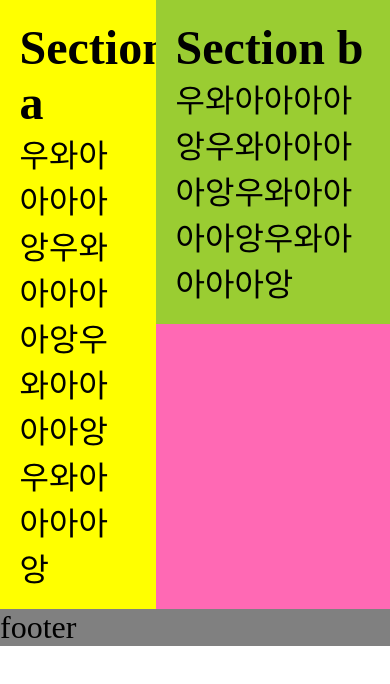
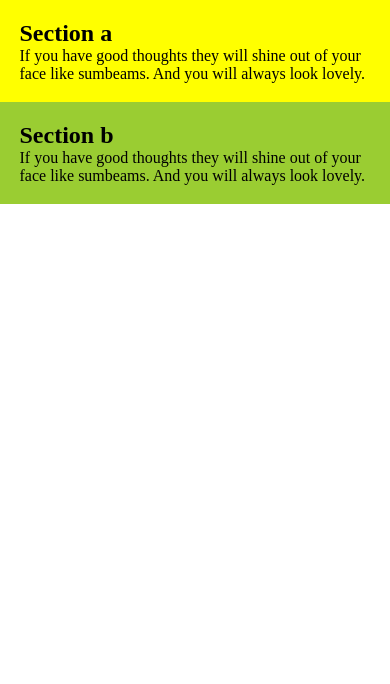
Before and after one commit to key921211/front_study, a plain HTML site: page 01.html in a window 390 px wide. Drawn offline with Linux system fonts and the light colour scheme.

Commit message:
반응형웹기초

```diff
--- a/01.html
+++ b/01.html
@@ -3,19 +3,20 @@
     <head>
         <title>CSS 레이아웃</title>
         <meta charset="UTF-8">
+        <!--모바일에서 화면최적화 3배확대-->
+        <meta name="viewport" content="width=device-width, initial-scale=1.0, maximum-scale=3.0">
         <link href="style.css" rel="stylesheet">
     </head>
     <body>
         <div class="container">
             <section class="item item-a">
                 <h1>Section a</h1>
-                <p>우와아아아아앙우와아아아아앙우와아아아아앙우와아아아아앙</p>
+                <p>If you have good thoughts they will shine out of your face like sumbeams. And you will always look lovely.</p>
             </section>
             <section class="item item-b">
                 <h1>Section b</h1>
-                <p>우와아아아아앙우와아아아아앙우와아아아아앙우와아아아아앙</p>
+                <p>If you have good thoughts they will shine out of your face like sumbeams. And you will always look lovely.</p>
             </section>
         </div>
-        <footer>footer</footer>
     </body>
 </html>
--- a/style.css
+++ b/style.css
@@ -1,45 +1,44 @@
 body {
   margin: 0;
-  font-size: 2em;
+  /* font-size: 2em; */
 }
 
 h1,
 p {
   margin: 0;
-  padding: 0;
 }
 
 .container {
-  /* max-width: 1000px;
-  margin: 0 auto; */
-  background-color: hotpink;
+  background-color: pink;
 }
-
-.container:after {
-  /*가상 엘리먼트 추가*/
-  content: "";
-  display: block;
-  clear: both;
-  height: 0;
-  visibility: hidden;
-}
-
 .item {
-  float: left;
   padding: 5%;
 }
 
 .item-a {
-  width: 30%;
   background-color: yellow;
 }
 
 .item-b {
-  width: 50%;
   background-color: yellowgreen;
 }
 
-footer {
-  clear: both; /*float left right 제거*/
-  background-color: gray;
+@media screen and (min-width: 700px) {
+  /*최소폭이 700px 이상*/
+  .container {
+    font-size: 0;
+  }
+  .item {
+    display: inline-block;
+    vertical-align: top;
+    font-size: 1rem;
+  }
+
+  .item-a {
+    width: 30%;
+  }
+
+  .item-b {
+    width: 50%;
+  }
 }
```
Also changed, not shown: 1 other file.
